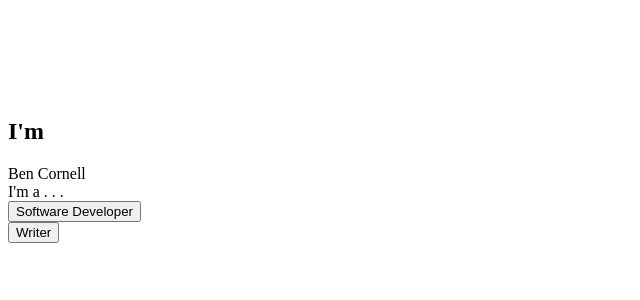
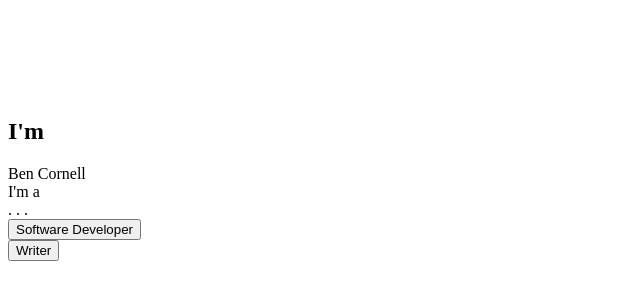
Before and after one commit to bencornell4/Portfolio, a React app in the folder myreactapp/: page / in a window 1280 px wide. Shown: the part 382-682 px from the top of the page, without its empty margins (0-640 px from the left). Built offline with nearby package versions, Linux system fonts and the light colour scheme; the HTML template or start-up script is replaced by a standard one.

Commit message:
Delay and Typewriter remounting

```diff
--- /dev/null
+++ b/myreactapp/src/components/Delay.tsx
@@ -0,0 +1,27 @@
+import React, {useState, useEffect} from "react";
+
+type DelayProps = {
+    children: React.ReactNode;
+    className?: string;
+    duration?: number;
+}
+
+const Delay: React.FC<DelayProps> = ({children, duration = 1, className}) => {
+    const [display, setDisplay] = useState(false);
+
+    useEffect(() => {
+        const timeoutId = setTimeout(() => {
+            setDisplay(true);
+        }, 100 * duration);
+
+        return () => clearTimeout(timeoutId);
+    }, []);
+
+    return (
+        <div className={className}>
+            {display && children}
+        </div>
+    );
+};
+
+export default Delay;
--- a/myreactapp/src/components/FadeIn.tsx
+++ b/myreactapp/src/components/FadeIn.tsx
@@ -12,11 +12,11 @@ const FadeIn: React.FC<FadeInProps> = ({children, className, delay = 0, duration
     const controls = useAnimation();
 
     useEffect(() => {
-        const timer = setTimeout(() => {
+        const timeoutId = setTimeout(() => {
             controls.start({opacity:1});
         }, 100 * delay);
 
-        return () => clearTimeout(timer);
+        return () => clearTimeout(timeoutId);
     }, [controls, delay]);
 
     return (
--- a/myreactapp/src/components/Typewriter.tsx
+++ b/myreactapp/src/components/Typewriter.tsx
@@ -15,11 +15,13 @@ const Typewriter: React.FC<TypewriterProps> = ({ children, className, typeSpeed
 
     useEffect(() => {
         if (index < children.length) {
-            setTimeout(() => {
+            const timeoutId = setTimeout(() => {
                 setIndex((prevIndex) => prevIndex + 1);
             }, typeSpeed);
+
+            return () => clearTimeout(timeoutId);
         }
-    }, [index, children, typeSpeed]);
+    }, [index, typeSpeed]);
 
     return (
         <motion.span
--- a/myreactapp/src/pages/Home.tsx
+++ b/myreactapp/src/pages/Home.tsx
@@ -1,39 +1,40 @@
 import React, {useState, useEffect} from "react";
-import { motion, useAnimation } from 'framer-motion';
 import Typewriter from "../components/Typewriter";
 import FadeIn from "../components/FadeIn";
+import Delau from "../components/Delay";
+import Delay from "../components/Delay";
 
 const Home: React.FC = () => {
-
-    const [choiceJob, setChoiceJob] = useState<string>("");
+    const [choiceJob, setChoiceJob] = useState<string>(". . .");
     const gradientText = "bg-gradient-to-tr from-blue-800 to-indigo-500 text-transparent bg-clip-text";
 
     const handleButtonClick = (event: React.MouseEvent<HTMLButtonElement>) => {
         const choice = event.currentTarget.textContent;
-        setChoiceJob(choice || "");
+        setChoiceJob(choice || ". . .");
     };
 
     return (
         <div>
             <div className="flex items-center h-screen">
-                <div className="mx-auto text-2xl font-bold">
+                <div className=" min-w-[11rem] mx-auto text-2xl font-bold">
                     <FadeIn className="mt-8 inline-flex" duration={2} delay={10}><h2>I'm&nbsp;</h2></FadeIn>
                     <Typewriter className={"inline-flex " + gradientText} delay={14}>Ben Cornell</Typewriter>
                     <div>
-                        <Typewriter className="inline-flex" delay={26}>I'm a . . .</Typewriter>
+                        <Typewriter className="inline-flex" delay={26}>I'm a&nbsp;</Typewriter>
+                        <Delay className="inline-flex" duration={34}>
+                            <Typewriter key={choiceJob} className={gradientText}>{choiceJob}</Typewriter>
+                        </Delay>
                     </div>
-                    <div className="mt-4">
-                        <FadeIn className="mt-8" delay={34}>
-                            <div className="rounded-md bg-gradient-to-tr from-blue-800 to-indigo-500 bg-clip-text">
-                                <div>
-                                    <button onClick={(e) => handleButtonClick(e)} className="text-base text-transparent">Software Developer</button>
-                                </div>
-                                <div className="mt-4">
-                                    <button onClick={(e) => handleButtonClick(e)} className="text-base text-transparent">Writer</button>
-                                </div>
+                    <FadeIn className="mt-10" delay={34}>
+                        <div className="text-center">
+                            <div>
+                                <button onClick={(e) => handleButtonClick(e)} className="text-base border-2 p-2 rounded-lg">Software Developer</button>
                             </div>
-                        </FadeIn>
-                    </div>
+                            <div className="mt-4">
+                                <button onClick={(e) => handleButtonClick(e)} className="text-base border-2 p-2 rounded-lg">Writer</button>
+                            </div>
+                        </div>
+                    </FadeIn>
                 </div>
             </div>
         </div>
```
